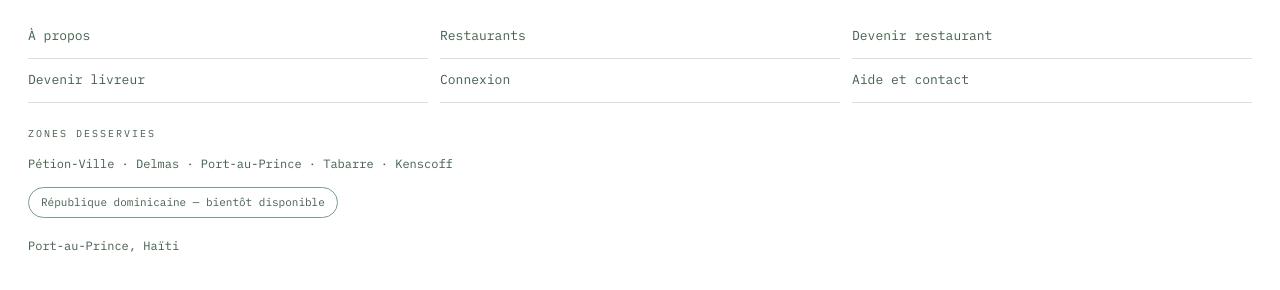
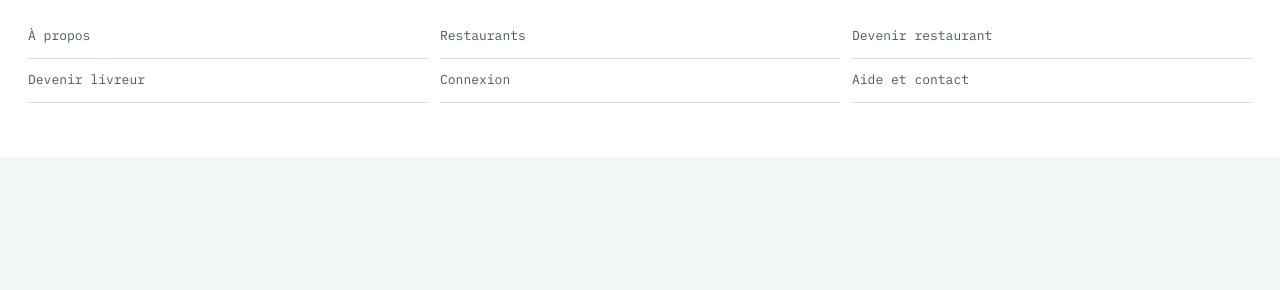
Before and after one commit to mokova-officiel/mokova, a plain HTML site: page index.html in a window 1280 px wide. Shown: the part 2738-3028 px from the top of the page. After the commit the page ends 2895 px from the top, so only its background shows below. Drawn offline with nearby package versions, Linux system fonts and the light colour scheme.

Commit message:
Vitrine MOKOVA : footer allégé

```diff
--- a/index.html
+++ b/index.html
@@ -213,10 +213,6 @@ footer .soon{display:inline-block;border:1px solid var(--lineb);border-radius:99
     <a href="#rejoindre">Devenir livreur</a><a href="#">Connexion</a>
     <a href="#">Aide et contact</a>
   </nav>
-  <span class="cap">Zones desservies</span>
-  <p>Pétion-Ville · Delmas · Port-au-Prince · Tabarre · Kenscoff</p>
-  <span class="soon">République dominicaine — bientôt disponible</span>
-  <p style="margin-top:18px">Port-au-Prince, Haïti</p>
 </footer>
 
 </div>
```
